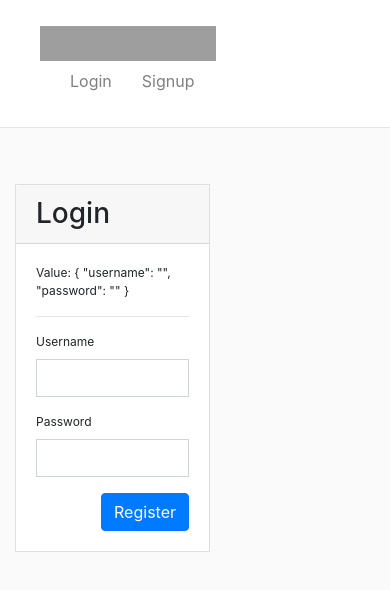
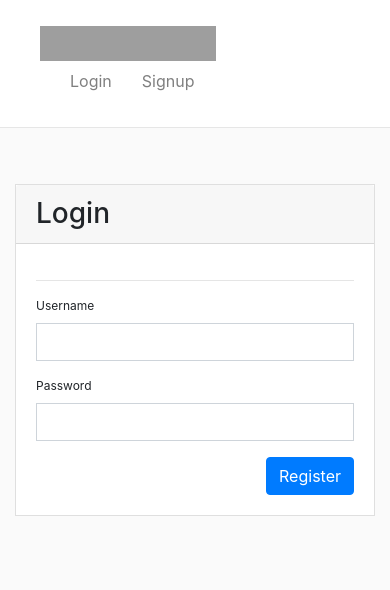
Before and after one commit to willshepp28/IGclone_frontend, an Angular app: page /login in a window 390 px wide. Shown: the top 590 px of the page. Built offline with nearby package versions, Linux system fonts and the light colour scheme; grey boxes are pictures that could not be loaded.

Commit message:
made tweeks to help /login /signup form responsiveness

```diff
--- a/src/app/login/login.component.html
+++ b/src/app/login/login.component.html
@@ -28,7 +28,6 @@
 
           <form [formGroup]="loginForm" class="form" (ngSubmit)="loginUser()">
 
-            Value: {{ loginForm.value | json }}
             <hr>
 
             <div class="form-group">
--- a/src/styles.css
+++ b/src/styles.css
@@ -77,9 +77,9 @@ a {
     display: inline-block;
     background-repeat: no-repeat;
 }
-.card {
+/* .card {
     width:  50vw !important;
-}
+} */
 
 .hw24 {
     height:24px;
```
